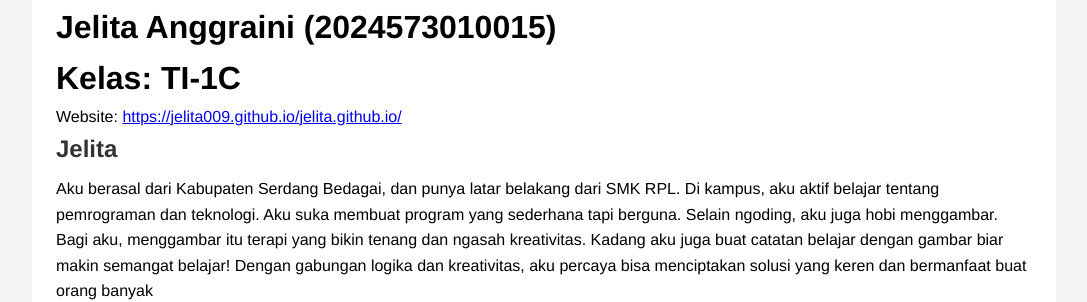
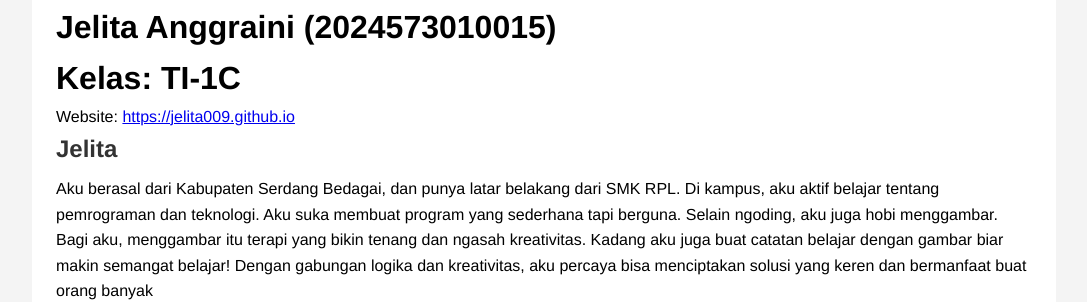
Before and after one commit to muhdavi-pnl/muhdavi-pnl.github.io, a Jekyll site: the page built from _students/jelita.md, in a window 1280 px wide. Shown: the part 468-770 px from the top of the page, without its empty margins (96-1183 px from the left). Built offline with Jekyll 4.4.1, drawn with Linux system fonts in a browser that asks for light colours; some of the changed lines change nothing that is shown.

Commit message:
Update jelita.md

```diff
--- a/_students/jelita.md
+++ b/_students/jelita.md
@@ -4,7 +4,7 @@ short_name: Jelita
 name: Jelita Anggraini
 nim: 2024573010015
 class: TI-1C
-website: https://jelita009.github.io/jelita.github.io/
+website: https://jelita009.github.io
 ---
 ## Jelita
 Aku berasal dari Kabupaten Serdang Bedagai, dan punya latar belakang dari SMK RPL. Di kampus, aku aktif belajar tentang pemrograman dan teknologi. Aku suka membuat program yang sederhana tapi berguna.
```
